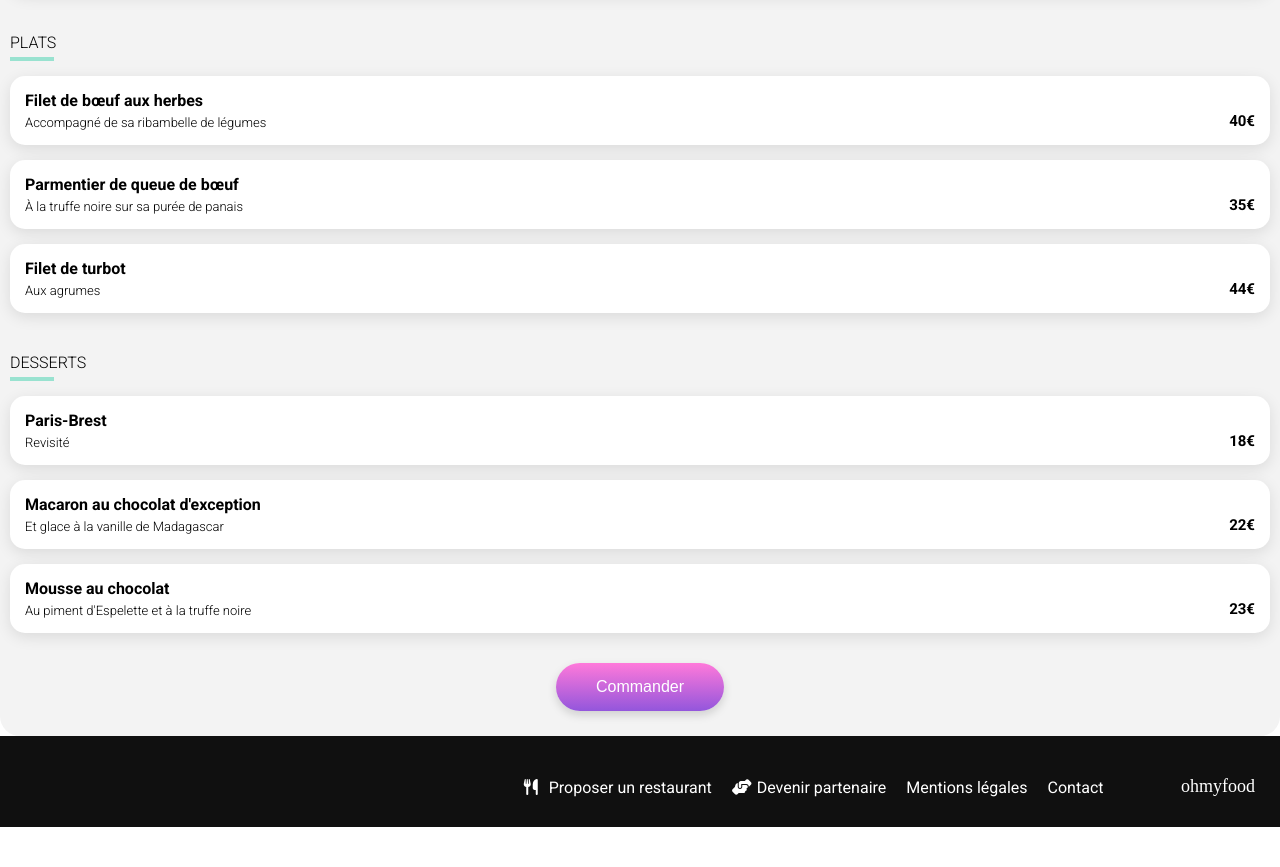
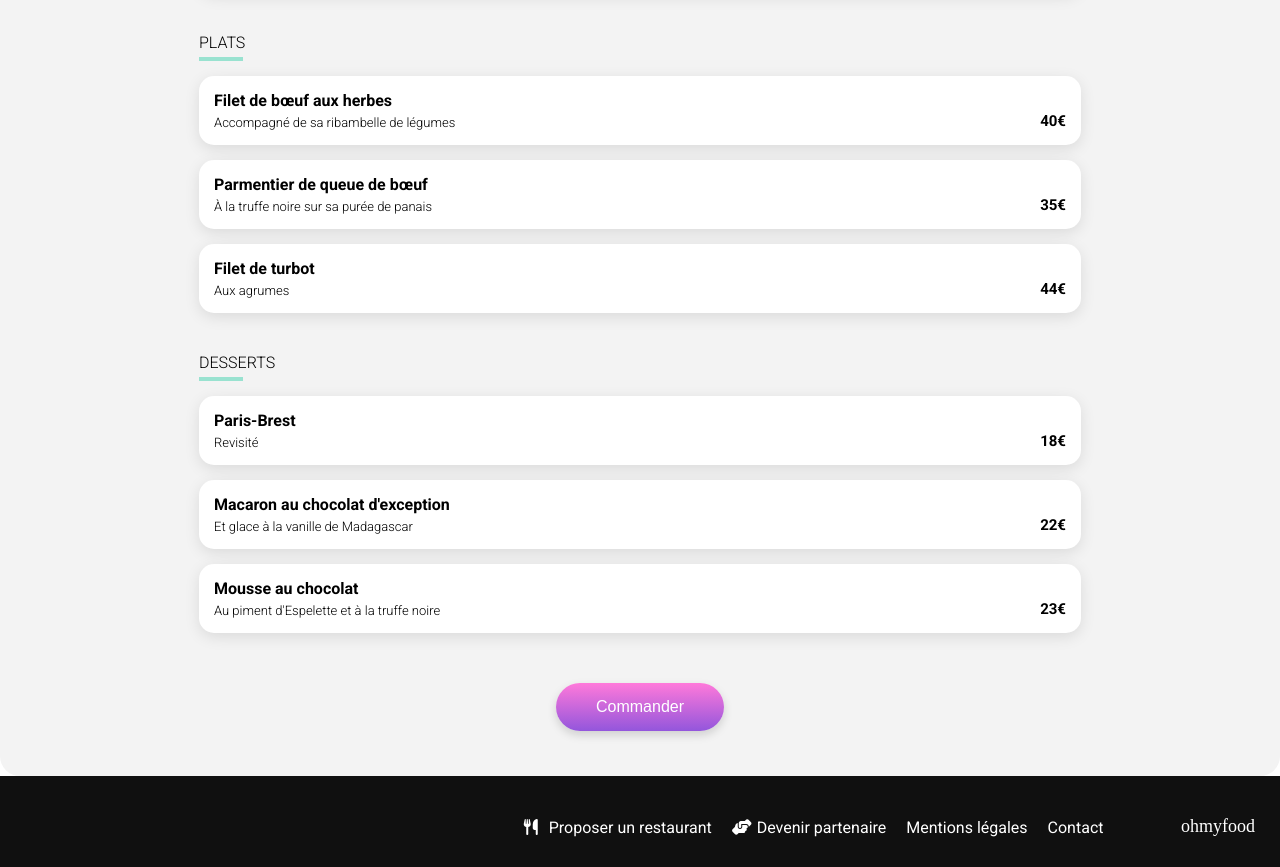
Before and after one commit to PeggyPft/Ohmyfood-projet_4, a website: page restaurants/la_palette_du_gout.html in a window 1280 px wide. Shown: the part 690-1557 px from the top of the page. Before the commit the page ends 1517 px from the top, so only its background shows below. Drawn offline with Linux system fonts and the light colour scheme; a web font is replaced by a local one.

Commit message:
modification responsive tablette

```diff
--- a/assets/style.css
+++ b/assets/style.css
@@ -403,16 +403,18 @@ body {
     margin-left: 10%;
     margin-right: 10%;
   }
-  .container-all-menu .container-all-menu .menu-title {
+  .container-all-menu .menu-title {
     width: 350px;
   }
-  .container-all-menu .container-all-menu .sections-menu {
+  .container-all-menu .sections-menu {
     width: 70%;
   }
 }
 
 .button {
-  margin: 20px;
+  margin: 40px;
+  font-size: 1rem;
+  cursor: pointer;
   padding: 15px 40px;
   font-size: 1rem;
   color: white;
@@ -420,11 +422,12 @@ body {
   background: linear-gradient(rgb(255, 121, 218), rgb(147, 86, 220));
   border-radius: 1.563rem;
   box-shadow: 0 4px 10px rgba(0, 0, 0, 0.15);
-  cursor: pointer;
+  opacity: 1;
   transition: all 0.5s;
 }
 .button:hover {
   box-shadow: 0 4px 10px rgba(0, 0, 0, 0.5);
+  transition: 0.5s;
   transform: scale(1.02s);
   opacity: 0.9;
 }
```
Also changed, not shown: 1 other file.
